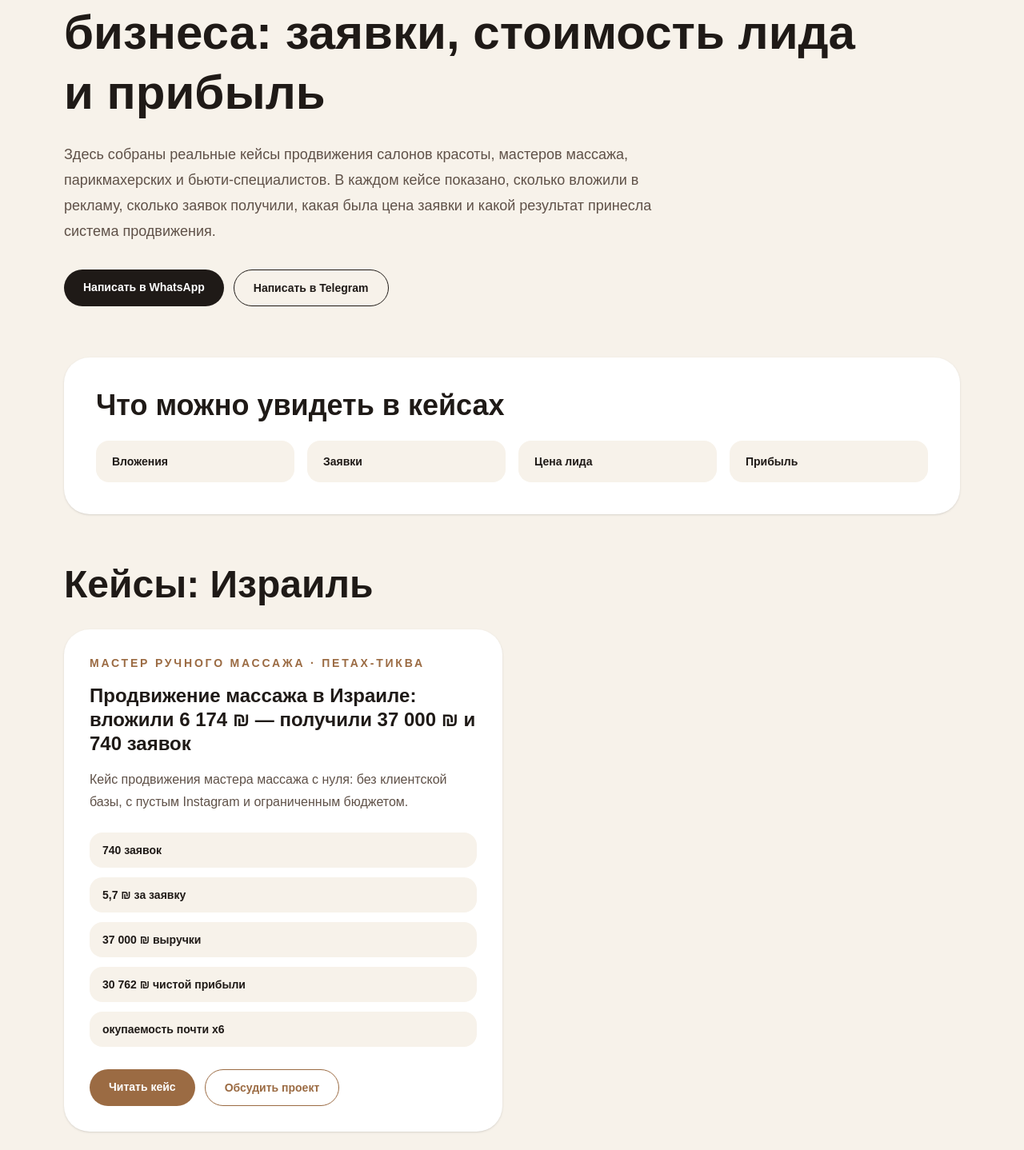
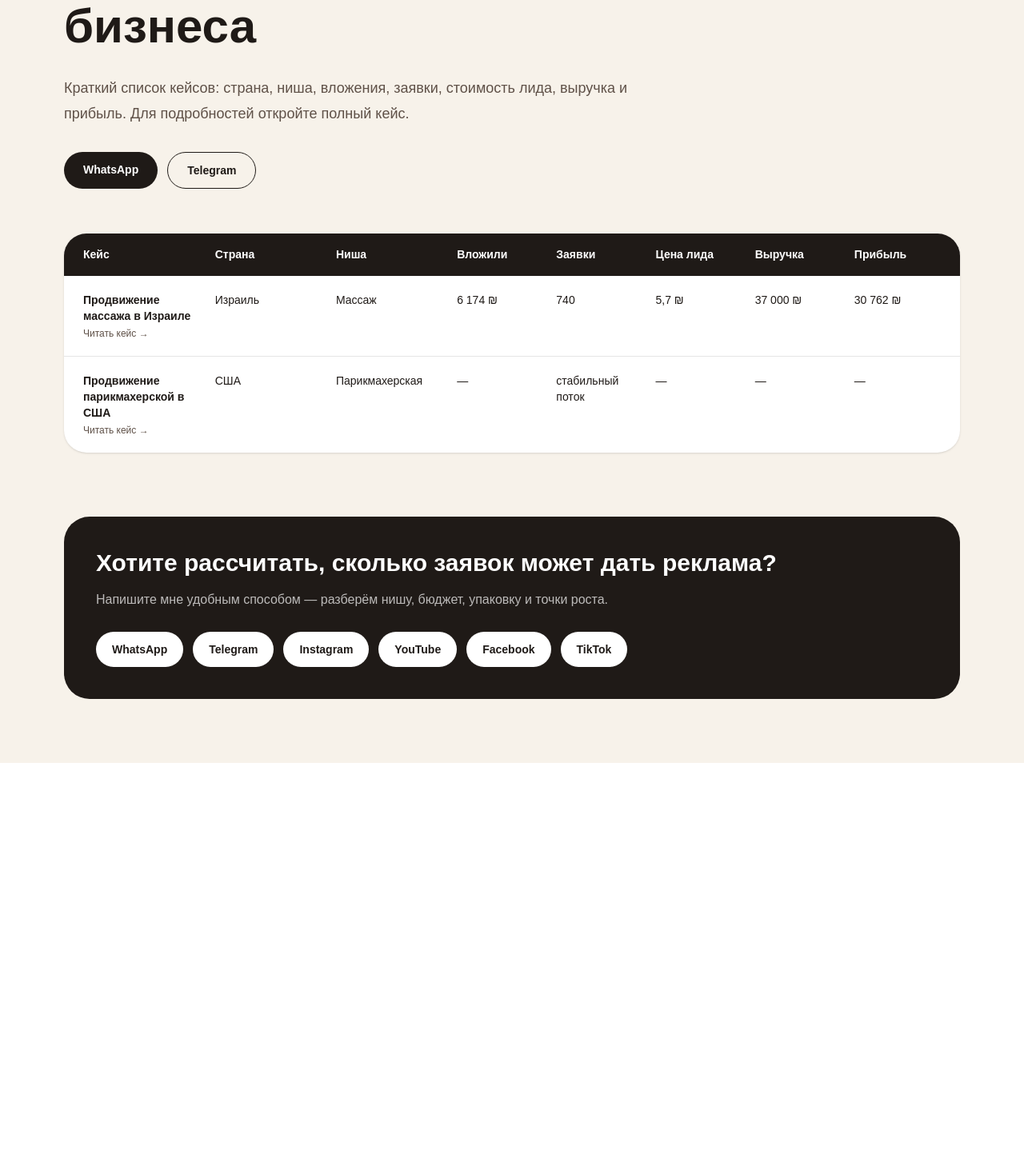
Before and after one commit to tatnova/my-website-rus, a Next.js app in the folder site/: page /cases in a window 1280 px wide. Shown: the part 172-1610 px from the top of the page at 80% size. After the commit the page ends 1126 px from the top, so only its background shows below. Built offline with nearby package versions, Linux system fonts and the light colour scheme.

Commit message:
update cases compact layout

```diff
--- a/site/src/app/cases/page.tsx
+++ b/site/src/app/cases/page.tsx
@@ -2,9 +2,9 @@ import Link from 'next/link';
 import type { Metadata } from 'next';
 
 export const metadata: Metadata = {
-  title: 'Кейсы продвижения бьюти-бизнеса | Реклама для салонов, мастеров и студий',
+  title: 'Кейсы продвижения бьюти-бизнеса | Реклама, заявки и прибыль',
   description:
-    'Кейсы продвижения салонов красоты, мастеров массажа и бьюти-специалистов: заявки, стоимость лида, вложения, прибыль и результаты рекламы.',
+    'Кейсы продвижения салонов красоты, мастеров и студий: страна, ниша, вложения, заявки, стоимость лида, выручка и прибыль.',
 };
 
 const contacts = [
@@ -20,44 +20,28 @@ const cases = [
   {
     country: 'Израиль',
     city: 'Петах-Тиква',
-    niche: 'Мастер ручного массажа',
-    direction: 'Продвижение массажа',
-    title:
-      'Продвижение массажа в Израиле: вложили 6 174 ₪ — получили 37 000 ₪ и 740 заявок',
-    description:
-      'Кейс продвижения мастера массажа с нуля: без клиентской базы, с пустым Instagram и ограниченным бюджетом.',
-    results: [
-      '740 заявок',
-      '5,7 ₪ за заявку',
-      '37 000 ₪ выручки',
-      '30 762 ₪ чистой прибыли',
-      'окупаемость почти x6',
-    ],
+    niche: 'Массаж',
+    title: 'Продвижение массажа в Израиле',
+    investment: '6 174 ₪',
+    leads: '740',
+    leadPrice: '5,7 ₪',
+    revenue: '37 000 ₪',
+    profit: '30 762 ₪',
     href: '/cases/massazh-israel-740-zayavok',
   },
   {
     country: 'США',
     city: 'США',
     niche: 'Парикмахерская',
-    direction: 'Meta Ads для парикмахерской',
-    title:
-      'Продвижение парикмахерской в США через Meta Ads: стабильный поток заявок',
-    description:
-      'Кейс продвижения парикмахерской через рекламу: упаковка предложения, запуск Meta Ads и получение заявок.',
-    results: [
-      'стабильный поток заявок',
-      'рост записей',
-      'реклама стала источником клиентов',
-    ],
+    title: 'Продвижение парикмахерской в США',
+    investment: '—',
+    leads: 'стабильный поток',
+    leadPrice: '—',
+    revenue: '—',
+    profit: '—',
     href: '/cases/parikmaherskaya-usa-meta-ads',
   },
 ];
-
-const groupedCases = cases.reduce<Record<string, typeof cases>>((acc, item) => {
-  acc[item.country] = acc[item.country] || [];
-  acc[item.country].push(item);
-  return acc;
-}, {});
 
 export default function CasesPage() {
   const jsonLd = {
@@ -65,13 +49,11 @@ export default function CasesPage() {
     '@type': 'CollectionPage',
     name: 'Кейсы продвижения бьюти-бизнеса',
     description:
-      'Реальные кейсы продвижения салонов красоты, мастеров массажа и бьюти-специалистов: заявки, стоимость лида, вложения и прибыль.',
+      'Кейсы продвижения салонов красоты и бьюти-специалистов: вложения, заявки, цена лида, выручка и прибыль.',
     url: 'https://beauty.adsnew.org/cases',
     mainEntity: cases.map((item) => ({
       '@type': 'Article',
-      headline: item.title,
-      description: item.description,
-      about: item.direction,
+      headline: `${item.title}: ${item.leads} заявок`,
       url: `https://beauty.adsnew.org${item.href}`,
     })),
   };
@@ -83,21 +65,19 @@ export default function CasesPage() {
         dangerouslySetInnerHTML={{ __html: JSON.stringify(jsonLd) }}
       />
 
-      <section className="px-5 py-16 md:px-10 lg:px-20">
-        <div className="mx-auto max-w-6xl">
+      <section className="px-5 py-14 md:px-10 lg:px-20">
+        <div className="mx-auto max-w-7xl">
           <p className="mb-4 text-sm font-semibold uppercase tracking-[0.25em] text-[#9b6b43]">
             Кейсы
           </p>
 
           <h1 className="max-w-5xl text-4xl font-semibold leading-tight md:text-6xl">
-            Кейсы продвижения бьюти-бизнеса: заявки, стоимость лида и прибыль
+            Кейсы продвижения бьюти-бизнеса
           </h1>
 
           <p className="mt-6 max-w-3xl text-lg leading-8 text-[#5f5148]">
-            Здесь собраны реальные кейсы продвижения салонов красоты, мастеров
-            массажа, парикмахерских и бьюти-специалистов. В каждом кейсе показано,
-            сколько вложили в рекламу, сколько заявок получили, какая была цена
-            заявки и какой результат принесла система продвижения.
+            Краткий список кейсов: страна, ниша, вложения, заявки, стоимость лида,
+            выручка и прибыль. Для подробностей откройте полный кейс.
           </p>
 
           <div className="mt-8 flex flex-wrap gap-3">
@@ -106,7 +86,7 @@ export default function CasesPage() {
               target="_blank"
               className="rounded-full bg-[#1f1a17] px-6 py-3 text-sm font-semibold text-white transition hover:opacity-80"
             >
-              Написать в WhatsApp
+              WhatsApp
             </a>
 
             <a
@@ -114,109 +94,95 @@ export default function CasesPage() {
               target="_blank"
               className="rounded-full border border-[#1f1a17] px-6 py-3 text-sm font-semibold transition hover:bg-[#1f1a17] hover:text-white"
             >
-              Написать в Telegram
+              Telegram
             </a>
           </div>
         </div>
       </section>
 
-      <section className="px-5 pb-16 md:px-10 lg:px-20">
-        <div className="mx-auto max-w-6xl rounded-[32px] bg-white p-6 shadow-sm md:p-10">
-          <h2 className="text-2xl font-semibold md:text-4xl">
-            Что можно увидеть в кейсах
-          </h2>
+      <section className="px-5 pb-20 md:px-10 lg:px-20">
+        <div className="mx-auto max-w-7xl overflow-hidden rounded-[28px] bg-white shadow-sm">
+          <div className="hidden grid-cols-[1.1fr_1fr_1fr_0.8fr_0.8fr_0.8fr_0.8fr_0.8fr] gap-4 border-b border-black/10 bg-[#1f1a17] px-6 py-4 text-sm font-semibold text-white lg:grid">
+            <div>Кейс</div>
+            <div>Страна</div>
+            <div>Ниша</div>
+            <div>Вложили</div>
+            <div>Заявки</div>
+            <div>Цена лида</div>
+            <div>Выручка</div>
+            <div>Прибыль</div>
+          </div>
 
-          <div className="mt-6 grid gap-4 md:grid-cols-4">
-            {['Вложения', 'Заявки', 'Цена лида', 'Прибыль'].map((item) => (
-              <div
-                key={item}
-                className="rounded-2xl bg-[#f7f2ea] px-5 py-4 text-sm font-semibold"
-              >
-                {item}
-              </div>
+          <div className="divide-y divide-black/10">
+            {cases.map((item) => (
+              <article key={item.href}>
+                <Link
+                  href={item.href}
+                  className="hidden grid-cols-[1.1fr_1fr_1fr_0.8fr_0.8fr_0.8fr_0.8fr_0.8fr] gap-4 px-6 py-5 text-sm transition hover:bg-[#f7f2ea] lg:grid"
+                >
+                  <div className="font-semibold text-[#1f1a17]">
+                    {item.title}
+                    <span className="mt-1 block text-xs font-normal text-[#5f5148]">
+                      Читать кейс →
+                    </span>
+                  </div>
+                  <div>{item.country}</div>
+                  <div>{item.niche}</div>
+                  <div>{item.investment}</div>
+                  <div>{item.leads}</div>
+                  <div>{item.leadPrice}</div>
+                  <div>{item.revenue}</div>
+                  <div>{item.profit}</div>
+                </Link>
+
+                <div className="p-5 lg:hidden">
+                  <Link href={item.href} className="block">
+                    <h2 className="text-lg font-semibold">{item.title}</h2>
+                    <p className="mt-1 text-sm text-[#5f5148]">
+                      {item.country} · {item.city} · {item.niche}
+                    </p>
+
+                    <div className="mt-4 grid grid-cols-2 gap-3 text-sm">
+                      <div className="rounded-2xl bg-[#f7f2ea] p-3">
+                        <span className="block text-xs text-[#5f5148]">Вложили</span>
+                        <b>{item.investment}</b>
+                      </div>
+                      <div className="rounded-2xl bg-[#f7f2ea] p-3">
+                        <span className="block text-xs text-[#5f5148]">Заявки</span>
+                        <b>{item.leads}</b>
+                      </div>
+                      <div className="rounded-2xl bg-[#f7f2ea] p-3">
+                        <span className="block text-xs text-[#5f5148]">Цена лида</span>
+                        <b>{item.leadPrice}</b>
+                      </div>
+                      <div className="rounded-2xl bg-[#f7f2ea] p-3">
+                        <span className="block text-xs text-[#5f5148]">Прибыль</span>
+                        <b>{item.profit}</b>
+                      </div>
+                    </div>
+
+                    <p className="mt-4 text-sm font-semibold text-[#9b6b43]">
+                      Читать кейс →
+                    </p>
+                  </Link>
+                </div>
+              </article>
             ))}
           </div>
         </div>
       </section>
 
       <section className="px-5 pb-20 md:px-10 lg:px-20">
-        <div className="mx-auto max-w-6xl space-y-14">
-          {Object.entries(groupedCases).map(([country, items]) => (
-            <div key={country}>
-              <h2 className="text-3xl font-semibold md:text-5xl">
-                Кейсы: {country}
-              </h2>
+        <div className="mx-auto max-w-7xl rounded-[32px] bg-[#1f1a17] p-7 text-white md:p-10">
+          <h2 className="text-3xl font-semibold">
+            Хотите рассчитать, сколько заявок может дать реклама?
+          </h2>
 
-              <div className="mt-8 grid gap-6 md:grid-cols-2">
-                {items.map((item) => (
-                  <article
-                    key={item.href}
-                    className="rounded-[32px] bg-white p-6 shadow-sm md:p-8"
-                  >
-                    <p className="text-sm font-semibold uppercase tracking-[0.2em] text-[#9b6b43]">
-                      {item.niche} · {item.city}
-                    </p>
-
-                    <h3 className="mt-4 text-2xl font-semibold leading-tight">
-                      {item.title}
-                    </h3>
-
-                    <p className="mt-4 leading-7 text-[#5f5148]">
-                      {item.description}
-                    </p>
-
-                    <div className="mt-6 grid gap-3">
-                      {item.results.map((result) => (
-                        <div
-                          key={result}
-                          className="rounded-2xl bg-[#f7f2ea] px-4 py-3 text-sm font-semibold"
-                        >
-                          {result}
-                        </div>
-                      ))}
-                    </div>
-
-                    <div className="mt-7 flex flex-wrap gap-3">
-                      <Link
-                        href={item.href}
-                        className="rounded-full bg-[#9b6b43] px-6 py-3 text-sm font-semibold text-white transition hover:opacity-80"
-                      >
-                        Читать кейс
-                      </Link>
-
-                      <a
-                        href="https://wa.me/972537086545"
-                        target="_blank"
-                        className="rounded-full border border-[#9b6b43] px-6 py-3 text-sm font-semibold text-[#9b6b43] transition hover:bg-[#9b6b43] hover:text-white"
-                      >
-                        Обсудить проект
-                      </a>
-                    </div>
-                  </article>
-                ))}
-              </div>
-            </div>
-          ))}
-        </div>
-      </section>
-
-      <section className="px-5 pb-20 md:px-10 lg:px-20">
-        <div className="mx-auto max-w-6xl rounded-[36px] bg-[#1f1a17] p-8 text-white md:p-12">
-          <p className="text-sm font-semibold uppercase tracking-[0.25em] text-[#d8b18a]">
-            Связаться
+          <p className="mt-4 max-w-2xl text-white/70">
+            Напишите мне удобным способом — разберём нишу, бюджет, упаковку и точки роста.
           </p>
 
-          <h2 className="mt-4 max-w-4xl text-3xl font-semibold md:text-5xl">
-            Хотите понять, сколько заявок может дать реклама вашему салону,
-            студии или личному бренду?
-          </h2>
-
-          <p className="mt-5 max-w-2xl leading-7 text-white/70">
-            Напишите мне удобным способом — разберём вашу нишу, текущую ситуацию,
-            рекламу, упаковку и точки роста.
-          </p>
-
-          <div className="mt-8 flex flex-wrap gap-3">
+          <div className="mt-7 flex flex-wrap gap-3">
             {contacts.map((link) => (
               <a
                 key={link.label}
```
